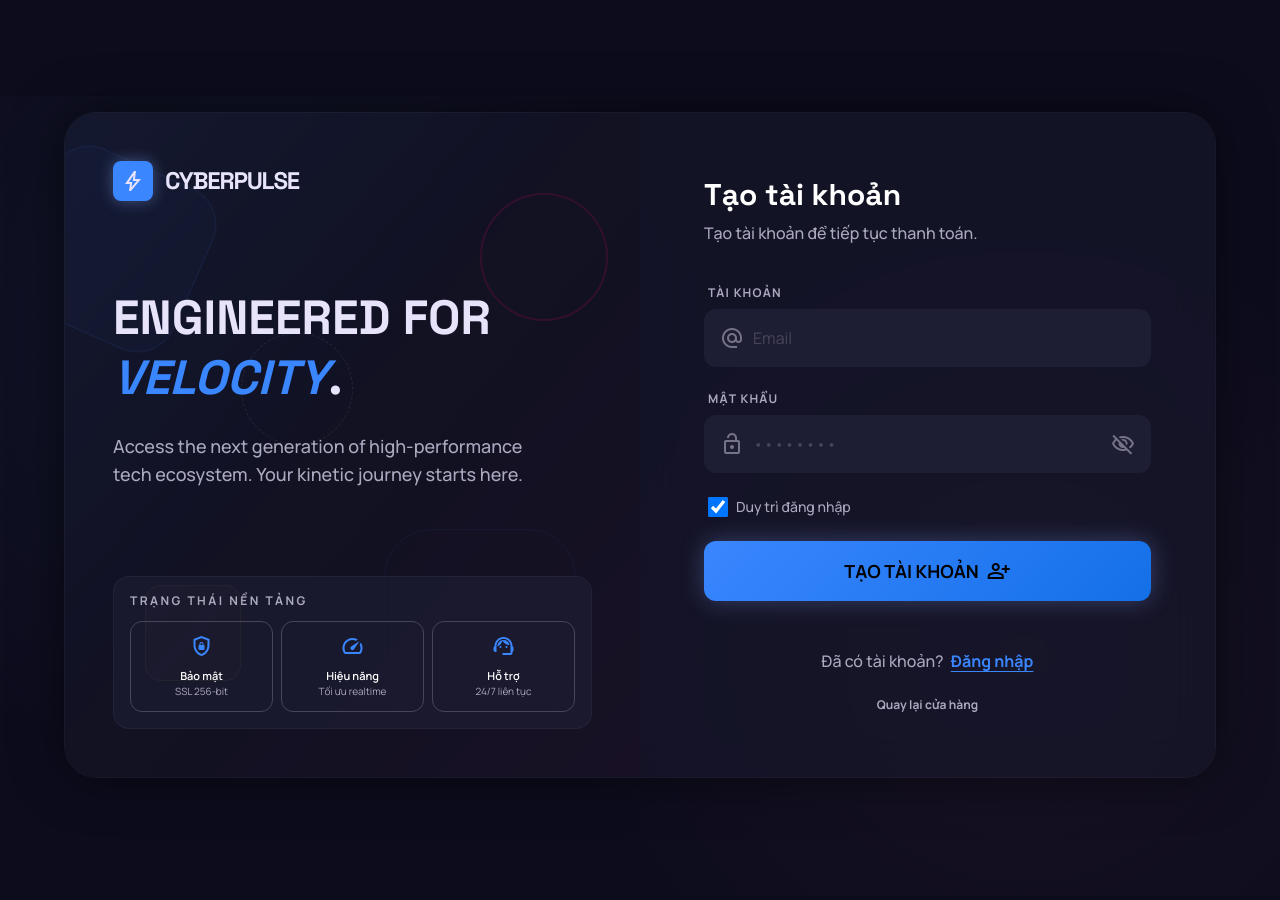
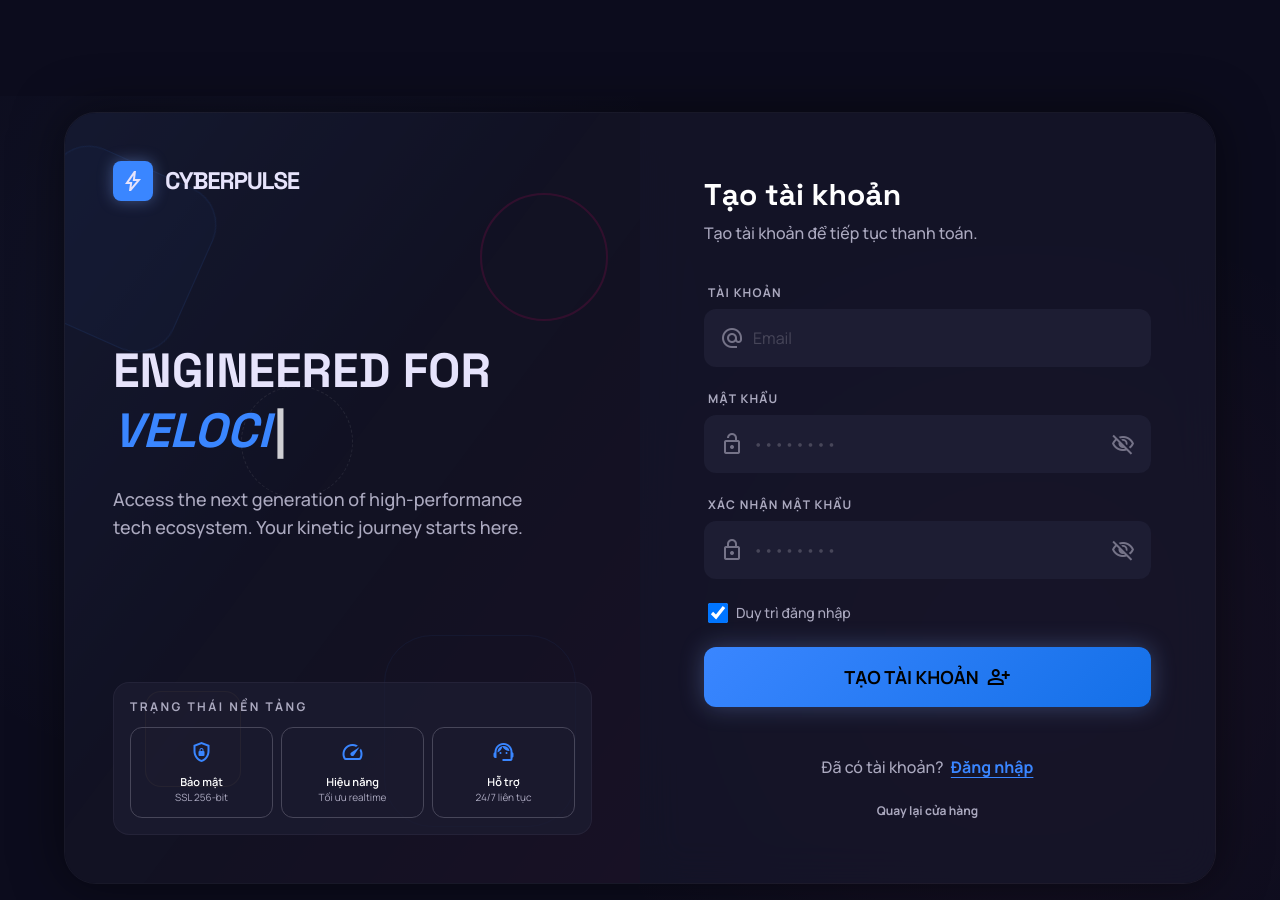
Before and after one commit to RioVicorne/techweb, a Next.js app: page /login in a window 1280 px wide. Both pictures are taken after a click on the button "Đăng ký ngay". Built offline with nearby package versions, Linux system fonts and the light colour scheme; no server answers.

Commit message:
chore: fix text on login form

```diff
--- a/src/app/login/LoginClient.tsx
+++ b/src/app/login/LoginClient.tsx
@@ -2,7 +2,7 @@
 
 import Link from "next/link";
 import { useRouter, useSearchParams } from "next/navigation";
-import { useMemo, useState } from "react";
+import { useCallback, useEffect, useMemo, useRef, useState } from "react";
 import { getSupabaseBrowser } from "@/lib/supabase/browser";
 
 type Mode = "login" | "signup";
@@ -35,11 +35,151 @@ export function LoginClient() {
   const [mode, setMode] = useState<Mode>("login");
   const [email, setEmail] = useState("");
   const [password, setPassword] = useState("");
+  const [confirmPassword, setConfirmPassword] = useState("");
   const [showPw, setShowPw] = useState(false);
+  const [showConfirmPw, setShowConfirmPw] = useState(false);
   const [remember, setRemember] = useState(true);
   const [busy, setBusy] = useState(false);
   const [error, setError] = useState<string | null>(null);
   const [notice, setNotice] = useState<string | null>(null);
+  const heroText = "ENGINEERED FOR VELOCITY.";
+  const accentWord = "VELOCITY";
+  const [typedLength, setTypedLength] = useState(0);
+  const [isDeleting, setIsDeleting] = useState(false);
+  const [showCaret, setShowCaret] = useState(true);
+  const audioContextRef = useRef<AudioContext | null>(null);
+  const typingDelayMs = 120;
+  const deletingDelayMs = 70;
+  const pauseAfterTypedMs = 5000;
+  const pauseBeforeRetypeMs = 450;
+
+  const playTick = useCallback(() => {
+    if (typeof window === "undefined") return;
+
+    const AudioCtx = window.AudioContext;
+    if (!AudioCtx) return;
+
+    if (!audioContextRef.current) {
+      audioContextRef.current = new AudioCtx();
+    }
+
+    const ctx = audioContextRef.current;
+    if (ctx.state !== "running") return;
+
+    const oscillator = ctx.createOscillator();
+    const gainNode = ctx.createGain();
+
+    oscillator.type = "square";
+    oscillator.frequency.setValueAtTime(1300, ctx.currentTime);
+
+    gainNode.gain.setValueAtTime(0.0001, ctx.currentTime);
+    gainNode.gain.exponentialRampToValueAtTime(0.018, ctx.currentTime + 0.004);
+    gainNode.gain.exponentialRampToValueAtTime(0.0001, ctx.currentTime + 0.05);
+
+    oscillator.connect(gainNode);
+    gainNode.connect(ctx.destination);
+
+    oscillator.start();
+    oscillator.stop(ctx.currentTime + 0.055);
+  }, []);
+
+  const unlockAudio = useCallback(() => {
+    if (typeof window === "undefined") return;
+
+    const AudioCtx = window.AudioContext;
+    if (!AudioCtx) return;
+
+    if (!audioContextRef.current) {
+      audioContextRef.current = new AudioCtx();
+    }
+
+    void audioContextRef.current.resume();
+  }, []);
+
+  useEffect(() => {
+    const timer = window.setTimeout(() => {
+      const atEnd = typedLength >= heroText.length;
+      const atStart = typedLength <= 0;
+
+      if (!isDeleting && atEnd) {
+        setIsDeleting(true);
+        return;
+      }
+
+      if (isDeleting && atStart) {
+        setIsDeleting(false);
+        return;
+      }
+
+      setTypedLength((prev) => prev + (isDeleting ? -1 : 1));
+      playTick();
+    },
+    !isDeleting && typedLength >= heroText.length
+      ? pauseAfterTypedMs
+      : isDeleting && typedLength <= 0
+        ? pauseBeforeRetypeMs
+        : isDeleting
+          ? deletingDelayMs
+          : typingDelayMs);
+
+    return () => window.clearTimeout(timer);
+  }, [heroText.length, isDeleting, playTick, typedLength]);
+
+  useEffect(() => {
+    window.addEventListener("pointerdown", unlockAudio);
+    window.addEventListener("keydown", unlockAudio);
+
+    return () => {
+      window.removeEventListener("pointerdown", unlockAudio);
+      window.removeEventListener("keydown", unlockAudio);
+    };
+  }, [unlockAudio]);
+
+  useEffect(() => {
+    const caretTimer = setInterval(() => {
+      setShowCaret((prev) => !prev);
+    }, 500);
+
+    return () => clearInterval(caretTimer);
+  }, []);
+
+  useEffect(() => {
+    return () => {
+      if (audioContextRef.current) {
+        void audioContextRef.current.close();
+      }
+    };
+  }, []);
+
+  const typedHeroText = heroText.slice(0, typedLength);
+  const accentStart = heroText.indexOf(accentWord);
+  const accentEnd = accentStart + accentWord.length;
+  const typedBeforeAccent = typedHeroText.slice(
+    0,
+    Math.min(typedHeroText.length, accentStart),
+  );
+  const typedAccent =
+    typedHeroText.length > accentStart
+      ? typedHeroText.slice(accentStart, Math.min(typedHeroText.length, accentEnd))
+      : "";
+  const typedAfterAccent =
+    typedHeroText.length > accentEnd ? typedHeroText.slice(accentEnd) : "";
+
+  const switchMode = useCallback(
+    (
+      nextMode: Mode,
+      options?: { keepNotice?: boolean; allowWhileBusy?: boolean },
+    ) => {
+      if (nextMode === mode) return;
+      if (busy && !options?.allowWhileBusy) return;
+      setError(null);
+      if (!options?.keepNotice) {
+        setNotice(null);
+      }
+      setMode(nextMode);
+    },
+    [busy, mode],
+  );
 
   async function onSubmit(e: React.FormEvent) {
     e.preventDefault();
@@ -49,6 +189,18 @@ export function LoginClient() {
     if (!em || !password) {
       setError("Vui lòng nhập email và mật khẩu.");
       return;
+    }
+
+    if (mode === "signup") {
+      if (!confirmPassword) {
+        setError("Vui lòng nhập xác nhận mật khẩu.");
+        return;
+      }
+
+      if (password !== confirmPassword) {
+        setError("Mật khẩu xác nhận không khớp.");
+        return;
+      }
     }
 
     setBusy(true);
@@ -77,7 +229,7 @@ export function LoginClient() {
       setNotice(
         "Tạo tài khoản thành công. Nếu bật email confirm, hãy kiểm tra inbox rồi đăng nhập.",
       );
-      setMode("login");
+      switchMode("login", { keepNotice: true, allowWhileBusy: true });
     } catch (err) {
       setError(
         err instanceof Error
@@ -101,7 +253,9 @@ export function LoginClient() {
         {/* Left (Desktop only) */}
         <div
           className="relative hidden flex-col justify-between overflow-hidden p-12 md:flex"
-          style={{ background: "var(--stitch-color-surface-container-low)" }}
+          style={{
+            background: "var(--stitch-color-surface-container-low)",
+          }}
         >
           <div className="absolute inset-0 opacity-30">
             <div className="absolute inset-0 bg-gradient-to-br from-[color:var(--stitch-color-primary)]/20 via-transparent to-[color:var(--stitch-color-secondary)]/10" />
@@ -139,16 +293,19 @@ export function LoginClient() {
               className="mb-6 text-5xl font-bold leading-tight"
               style={{ fontFamily: "var(--stitch-font-headline)" }}
             >
-              ENGINEERED FOR{" "}
+              <span>{typedBeforeAccent}</span>
+              {typedAccent ? (
                 <span
                   style={{
                     color: "var(--stitch-color-primary)",
                     fontStyle: "italic",
                   }}
                 >
-                VELOCITY
+                  {typedAccent}
                 </span>
-              .
+              ) : null}
+              <span>{typedAfterAccent}</span>
+              {showCaret ? <span className="ml-1 text-white/80">|</span> : null}
             </h1>
             <p
               className="max-w-md text-lg font-medium"
@@ -208,12 +365,13 @@ export function LoginClient() {
 
         {/* Right */}
         <div
-          className="flex flex-col justify-center p-8 md:p-16"
+          className="relative flex flex-col justify-center overflow-hidden p-8 md:p-16"
           style={{
             background: "rgba(24, 24, 43, 0.7)",
             backdropFilter: "blur(20px)",
           }}
         >
+          <div className="relative z-10">
             <div className="mb-10">
               <h2
                 className="mb-2 text-3xl font-bold text-white"
@@ -319,6 +477,48 @@ export function LoginClient() {
               </div>
             </div>
 
+            {mode === "signup" ? (
+              <div>
+                <label
+                  className="mb-2 ml-1 block text-xs font-bold uppercase tracking-widest"
+                  style={{ color: "var(--stitch-color-on-surface-variant)" }}
+                >
+                  Xác nhận mật khẩu
+                </label>
+                <div className="group relative">
+                  <div
+                    className="pointer-events-none absolute inset-y-0 left-4 flex items-center transition-colors"
+                    style={{ color: "var(--stitch-color-outline)" }}
+                  >
+                    <span className="material-symbols-outlined">lock</span>
+                  </div>
+                  <input
+                    className="w-full rounded-xl border py-4 pl-12 pr-12 text-white placeholder:text-[color:var(--stitch-color-outline-variant)] outline-none transition-all focus:ring-2 focus:ring-[color:var(--stitch-color-primary)]/50"
+                    style={{
+                      background: "var(--stitch-color-surface-container-high)",
+                      borderColor: error ? "#ef4444" : "transparent",
+                    }}
+                    placeholder="••••••••"
+                    type={showConfirmPw ? "text" : "password"}
+                    autoComplete="new-password"
+                    value={confirmPassword}
+                    onChange={(e) => setConfirmPassword(e.target.value)}
+                  />
+                  <button
+                    className="absolute inset-y-0 right-4 flex items-center transition-colors"
+                    type="button"
+                    onClick={() => setShowConfirmPw((v) => !v)}
+                    style={{ color: "var(--stitch-color-outline)" }}
+                    aria-label={showConfirmPw ? "Ẩn xác nhận mật khẩu" : "Hiện xác nhận mật khẩu"}
+                  >
+                    <span className="material-symbols-outlined">
+                      {showConfirmPw ? "visibility" : "visibility_off"}
+                    </span>
+                  </button>
+                </div>
+              </div>
+            ) : null}
+
             <div className="flex items-center gap-2 px-1">
               <input
                 id="remember"
@@ -380,7 +580,7 @@ export function LoginClient() {
                   type="button"
                   className="ml-1 font-bold underline underline-offset-4"
                   style={{ color: "var(--stitch-color-primary)" }}
-                  onClick={() => setMode("signup")}
+                  onClick={() => switchMode("signup")}
                 >
                   Đăng ký ngay
                 </button>
@@ -395,7 +595,7 @@ export function LoginClient() {
                   type="button"
                   className="ml-1 font-bold underline underline-offset-4"
                   style={{ color: "var(--stitch-color-primary)" }}
-                  onClick={() => setMode("login")}
+                  onClick={() => switchMode("login")}
                 >
                   Đăng nhập
                 </button>
@@ -414,5 +614,7 @@ export function LoginClient() {
           </div>
         </div>
       </div>
+
+    </div>
   );
 }
```
Lines whose indentation alone changed are shown as unchanged.
